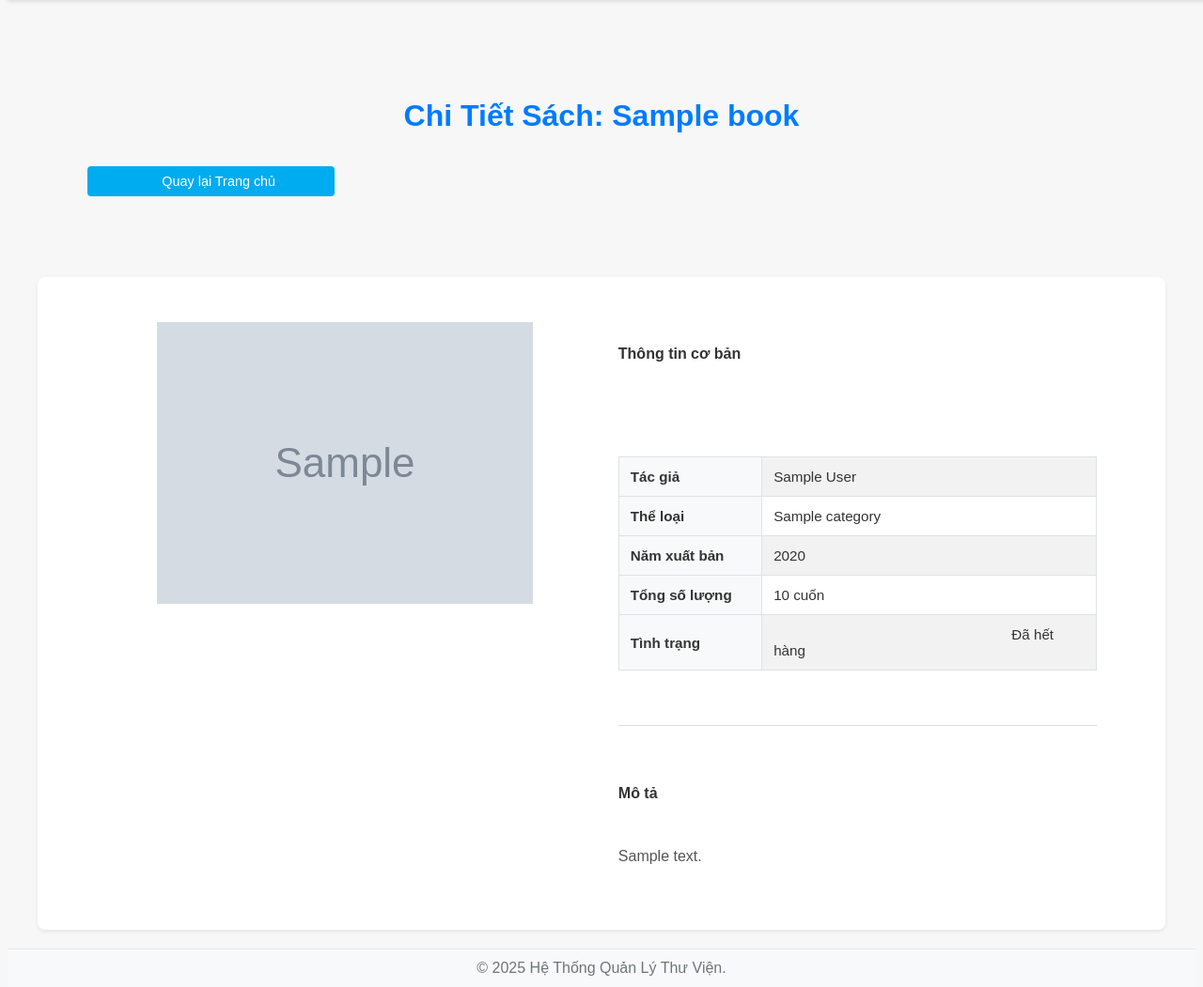
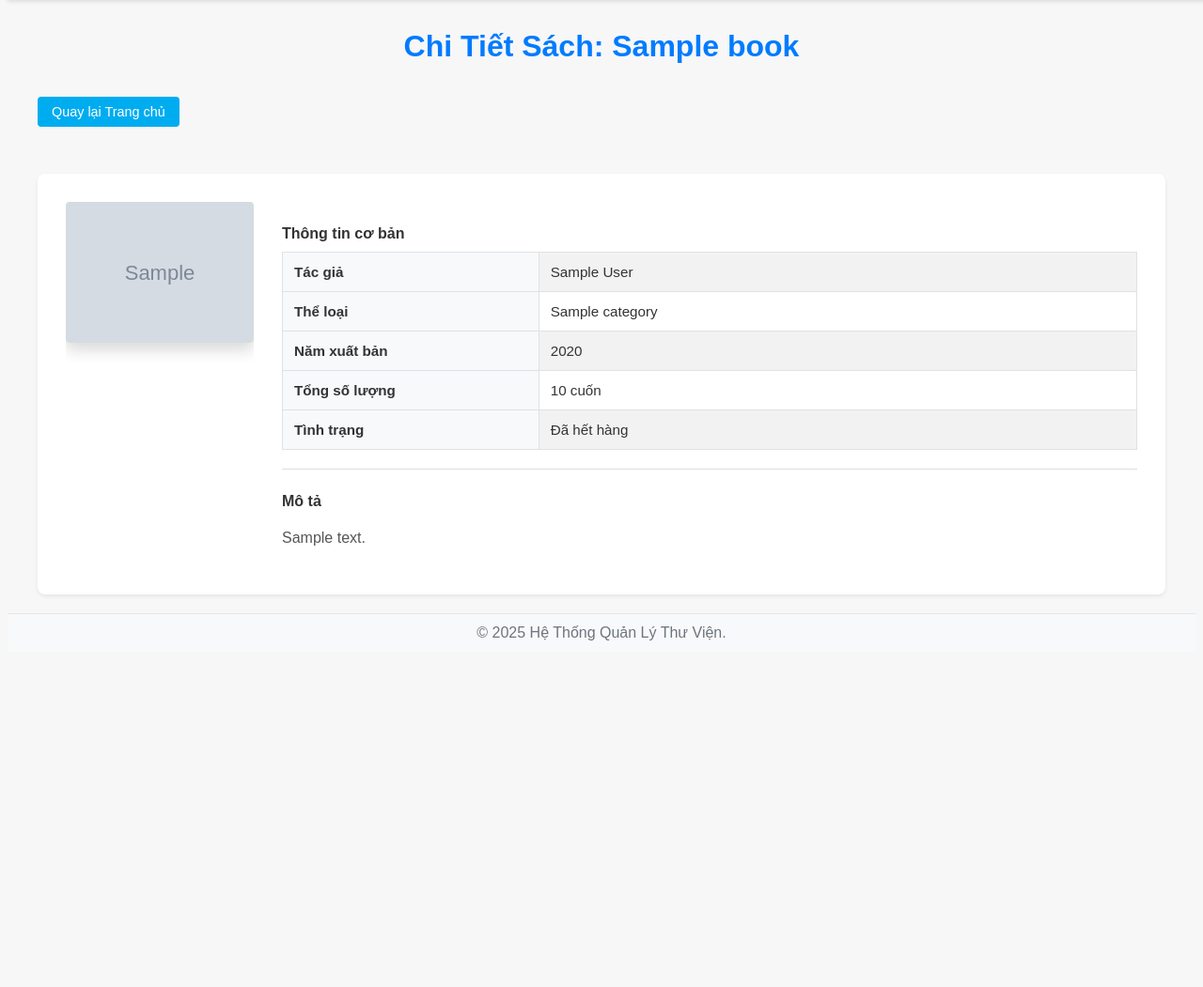
Before and after one commit to halinhda/ql_thuvien, a Flask app: page /book/1 in a window 1280 px wide. Shown: the part 54-1105 px from the top of the page at 94% size. After the commit the page ends 736 px from the top, so only its background shows below. Run offline with Flask 3, Linux system fonts and the light colour scheme; tables that the repository leaves empty hold one stand-in row (values such as "Sample post"); grey boxes marked "Sample" are stand-in pictures; a database or web service that is not in the repository returns one stand-in record (values such as "Sample title"); some libraries are stand-ins or nearby versions.

Commit message:
Chỉnh sửa lần 3 về ảnh

```diff
--- a/static/css/style.css
+++ b/static/css/style.css
@@ -345,9 +345,21 @@ nav ul li {
 }
 
 /* Cột Ảnh */
+/*.book-image-col {
+    flex: 0 0 300px;
+}*/
 .book-image-col {
-    flex: 0 0 300px;
+    flex: 0 0 200px; /* Giảm chiều rộng cố định */
+    overflow: hidden; /* Ẩn phần vượt quá */
 }
+
+.book-image-col img {
+    width: 100%;
+    height: auto;
+    object-fit: contain; /* Giữ nguyên tỷ lệ ảnh, không cắt */
+    border-radius: 4px;
+}
+
 
 /* Cột Thông tin */
 .book-info-col {
--- a/templates/book_detail.html
+++ b/templates/book_detail.html
@@ -1,5 +1,4 @@
 {% extends "layout.html" %}
-
 {% block content %}
 <div>
     <div>
--- a/templates/index.html
+++ b/templates/index.html
@@ -6,7 +6,7 @@
     <h1>Danh Mục Sách Thư Viện</h1>
 
     {% if books %}
-    <p>Đang hiển thị tổng cộng **{{ books|length }}** cuốn sách.</p>
+    <p>Đang hiển thị tổng cộng {{ books|length }} cuốn sách.</p>
 
     <div class="book-grid">
         {% for book in books %}
@@ -21,7 +21,7 @@
                 <h6>Tác giả: {{ book.author }}</h6>
 
                 <p>
-                    <span>Năm xuất bản: **{{ book.year }}**</span>
+                    <span>Năm xuất bản: {{ book.year }}</span>
 
                     <strong>Tình trạng:</strong>
 
```
Lines whose indentation alone changed are shown as unchanged.
